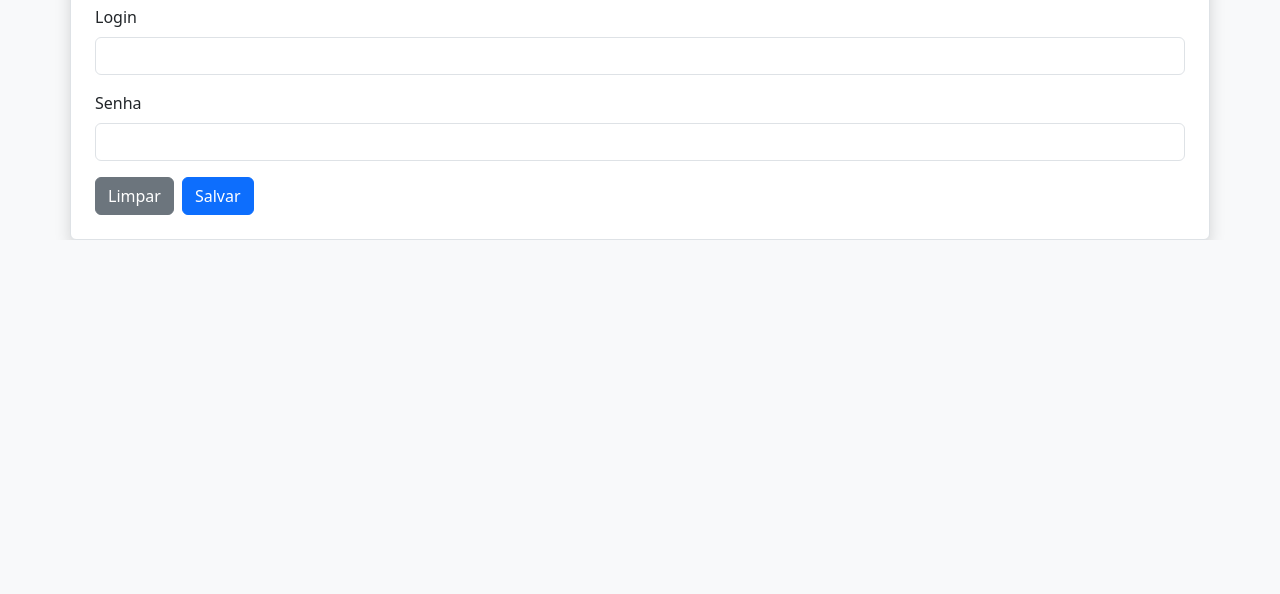
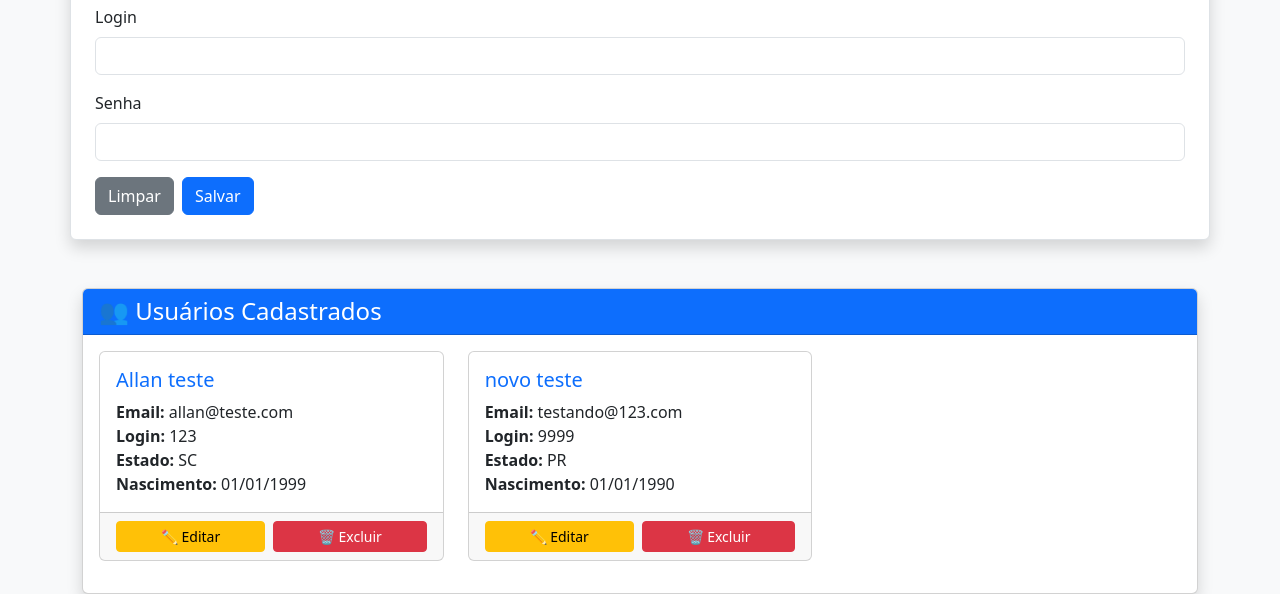
Before and after one commit to AllanMicuanski/php_web3, a PHP site: page / in a window 1280 px wide. Shown: the part 634-1228 px from the top of the page. Before the commit the page ends 874 px from the top, so only its background shows below. Run offline with PHP 8.4, Linux system fonts and the light colour scheme; data comes from the database, SQL or seed files in the repository.

Commit message:
feat: update index

```diff
--- a/index.php
+++ b/index.php
@@ -104,5 +104,58 @@ if ($_SERVER["REQUEST_METHOD"] == "POST") {
     </div>
   </form>
 </div>
+
+<!-- Lista de Usuários Cadastrados -->
+<div class="container mt-5">
+  <div class="card shadow">
+    <div class="card-header bg-primary text-white">
+      <h4 class="mb-0">👥 Usuários Cadastrados</h4>
+    </div>
+    <div class="card-body">
+      <?php
+      // Busca todos os usuários
+      $sql = "SELECT * FROM usuarios ORDER BY nome";
+      $resultado = $con->query($sql);
+
+      if ($resultado->num_rows > 0): ?>
+        <div class="row">
+          <?php while($usuario = $resultado->fetch_assoc()): ?>
+            <div class="col-md-6 col-lg-4 mb-3">
+              <div class="card h-100">
+                <div class="card-body">
+                  <h5 class="card-title text-primary">
+                    <?= htmlspecialchars($usuario['nome']) ?>
+                  </h5>
+                  <p class="card-text">
+                    <strong>Email:</strong> <?= htmlspecialchars($usuario['email']) ?><br>
+                    <strong>Login:</strong> <?= htmlspecialchars($usuario['login']) ?><br>
+                    <strong>Estado:</strong> <?= strtoupper($usuario['estado']) ?><br>
+                    <strong>Nascimento:</strong> <?= date('d/m/Y', strtotime($usuario['data_nasc'])) ?>
+                  </p>
+                </div>
+                <div class="card-footer d-flex gap-2">
+                  <a href="editar.php?id=<?= $usuario['id'] ?>" class="btn btn-warning btn-sm flex-fill">
+                    ✏️ Editar
+                  </a>
+                  <a href="excluir.php?id=<?= $usuario['id'] ?>"
+                     class="btn btn-danger btn-sm flex-fill"
+                     onclick="return confirm('Tem certeza que deseja excluir <?= htmlspecialchars($usuario['nome']) ?>?')">
+                    🗑️ Excluir
+                  </a>
+                </div>
+              </div>
+            </div>
+          <?php endwhile; ?>
+        </div>
+      <?php else: ?>
+        <div class="text-center p-4">
+          <h5 class="text-muted">📭 Nenhum usuário cadastrado ainda</h5>
+          <p class="text-muted">Use o formulário acima para cadastrar o primeiro usuário.</p>
+        </div>
+      <?php endif; ?>
+    </div>
+  </div>
+</div>
+
 </body>
 </html>
```
